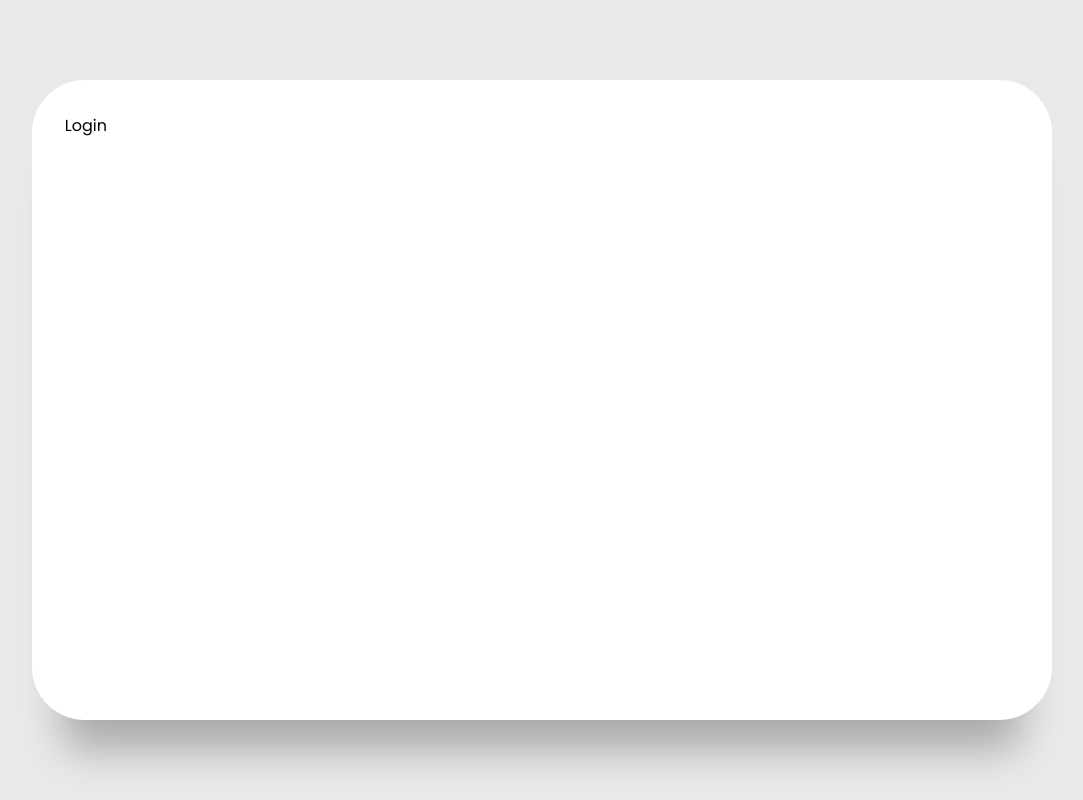
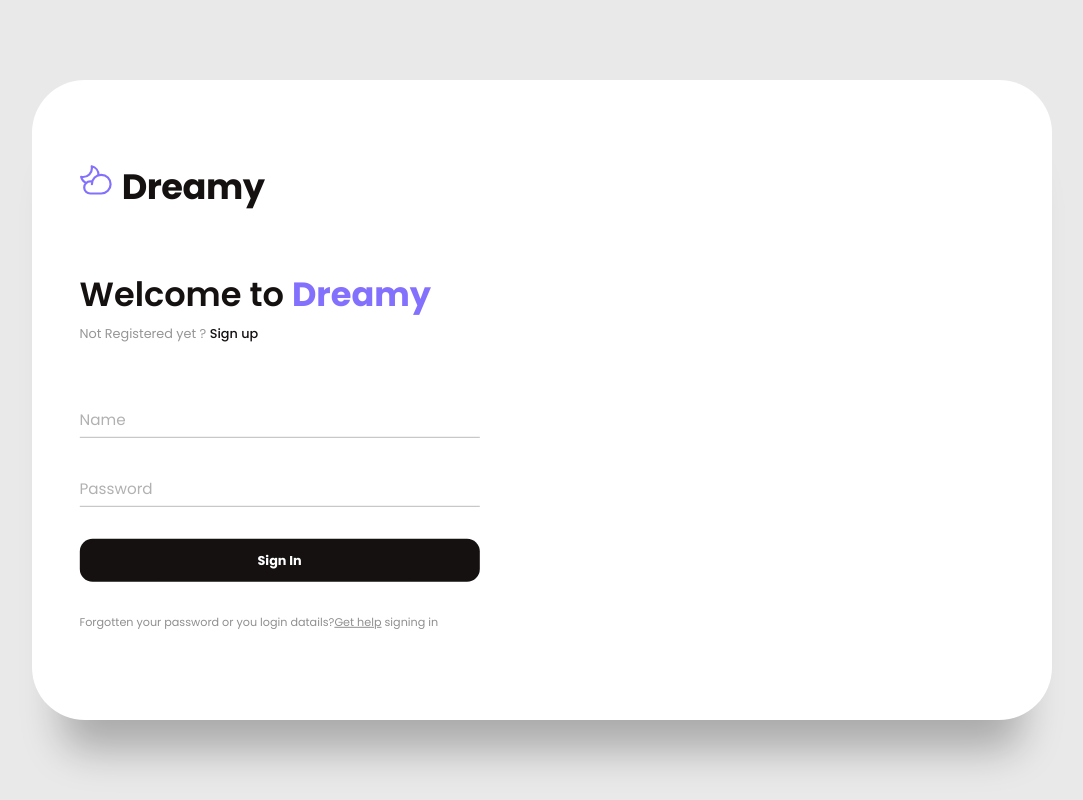
Before and after one commit to fulldream-hack-training/Hackathon-front, a React (Vite) app: page /auth/login in a window 1280 px wide. Shown: the whole page, without its empty margins (98-1181 px from the left). Built offline with nearby package versions, Linux system fonts and the light colour scheme.

Commit message:
style: Login.jsx

```diff
--- a/package.json
+++ b/package.json
@@ -12,6 +12,7 @@
   },
   "dependencies": {
     "@trivago/prettier-plugin-sort-imports": "^4.3.0",
+    "phosphor-react": "^1.4.1",
     "prettier": "^3.2.4",
     "react": "^18.2.0",
     "react-dom": "^18.2.0",
--- a/src/pages/login/Login.jsx
+++ b/src/pages/login/Login.jsx
@@ -1,5 +1,44 @@
 import LoginCSS from './Login.module.css';
+import { CloudMoon } from 'phosphor-react';
+import { Link } from 'react-router-dom';
 
 export default function Login() {
-  return <>Login</>;
+  return (
+    <form autoComplete='off' className={LoginCSS.sign_in_form}>
+      <div className={LoginCSS.logo}>
+        <h1>
+          <CloudMoon className={LoginCSS.icon} /> Dreamy
+        </h1>
+      </div>
+
+      <div className={LoginCSS.heading}>
+        <h2>
+          Welcome to <span>Dreamy</span>
+        </h2>
+        <h6>Not Registered yet ? </h6>
+        <Link to='/auth/register' className={LoginCSS.toggle}>
+          Sign up
+        </Link>
+      </div>
+
+      <div className={LoginCSS.actual_form}>
+        <div className={LoginCSS.input_wrap}>
+          <input type='text' minLength={4} className={LoginCSS.input_field} autoComplete='off' required />
+          <label>Name</label>
+        </div>
+
+        <div className={LoginCSS.input_wrap}>
+          <input type='password' minlength={4} className={LoginCSS.input_field} autocomplete='on' required />
+          <label>Password</label>
+        </div>
+
+        <input type='submit' value='Sign In' className={LoginCSS.sign_btn} />
+
+        <p className={LoginCSS.text}>
+          Forgotten your password or you login datails?
+          <Link to='/auth/new-password'>Get help</Link> signing in
+        </p>
+      </div>
+    </form>
+  );
 }
--- a/src/pages/login/Login.module.css
+++ b/src/pages/login/Login.module.css
@@ -0,0 +1,126 @@
+form {
+  max-width: 400px;
+  width: 100%;
+  margin: 0 auto;
+  height: 100%;
+  display: flex;
+  flex-direction: column;
+  justify-content: space-evenly;
+  grid-column: 1 / 2;
+  grid-row: 1 / 2;
+  transition: opacity 0.02s 0.4s;
+}
+
+.logo {
+  font-size: 1.1rem;
+  margin-top: -9px;
+  letter-spacing: -0.5px;
+  color: #151111;
+}
+
+.logo .icon {
+  color: #8371fd;
+}
+
+.heading h2 {
+  font-size: 2.1rem;
+  font-weight: 600;
+  color: #151111;
+}
+
+.heading span {
+  color: #8371fd;
+  font-weight: bold;
+}
+
+.heading h6 {
+  color: #969696;
+  font-weight: 400;
+  font-size: 0.8rem;
+  display: inline;
+}
+
+.toggle {
+  color: #151111;
+  text-decoration: none;
+  font-size: 0.8rem;
+  font-weight: 500;
+  transition: 0.3s;
+}
+
+.toggle:hover {
+  color: #8371fd;
+}
+
+.input_wrap {
+  position: relative;
+  height: 37px;
+  margin-bottom: 2rem;
+}
+
+.input_field {
+  position: absolute;
+  width: 100%;
+  height: 100%;
+  background: none;
+  border: none;
+  outline: none;
+  border-bottom: 1px solid #bbb;
+  padding: 0;
+  font-size: 0.95rem;
+  color: #151111;
+  transition: 0.4s;
+}
+
+label {
+  position: absolute;
+  left: 0;
+  top: 50%;
+  transform: translateY(-50%);
+  font-size: 0.95rem;
+  color: #b1b1b1;
+  pointer-events: none;
+  transition: 0.4s;
+}
+
+.sign_btn {
+  display: inline-block;
+  width: 100%;
+  height: 43px;
+  background-color: #151111;
+  color: #fff;
+  border: none;
+  cursor: pointer;
+  border-radius: 0.8rem;
+  font-size: 0.8rem;
+  margin-bottom: 2rem;
+  font-weight: bold;
+  transition: 0.3s ease-in-out;
+}
+
+.input_field.active {
+  border-bottom-color: #151111;
+}
+
+.input_field.active + label {
+  font-size: 0.75rem;
+  top: -2px;
+}
+
+.sign_btn:hover {
+  background-color: #8371fd;
+}
+
+.text {
+  color: #8f8f8f;
+  font-size: 0.7rem;
+}
+
+.text a {
+  color: #8f8f8f;
+  transition: 0.3s;
+}
+
+.text a:hover {
+  color: #8371fd;
+}
```
Also changed, not shown: 1 other file (tests, documents, lock files or other folders).
